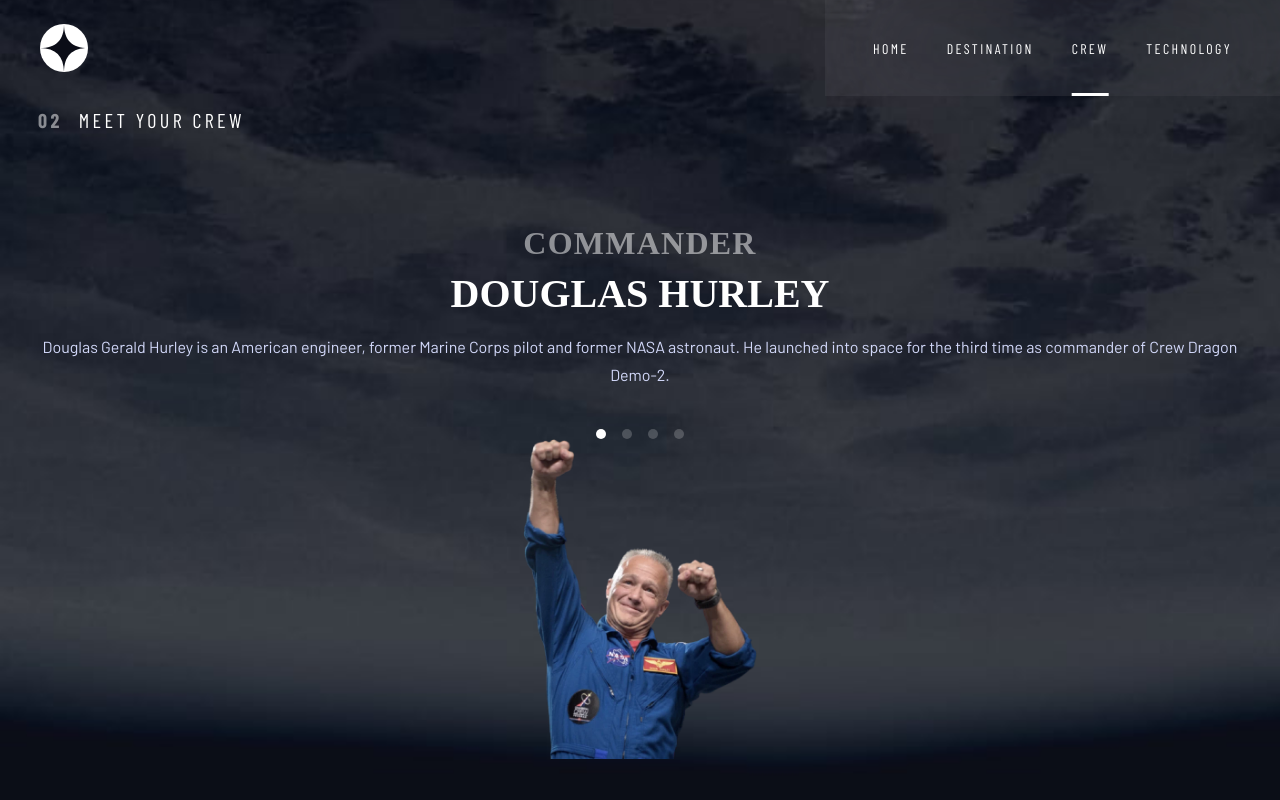
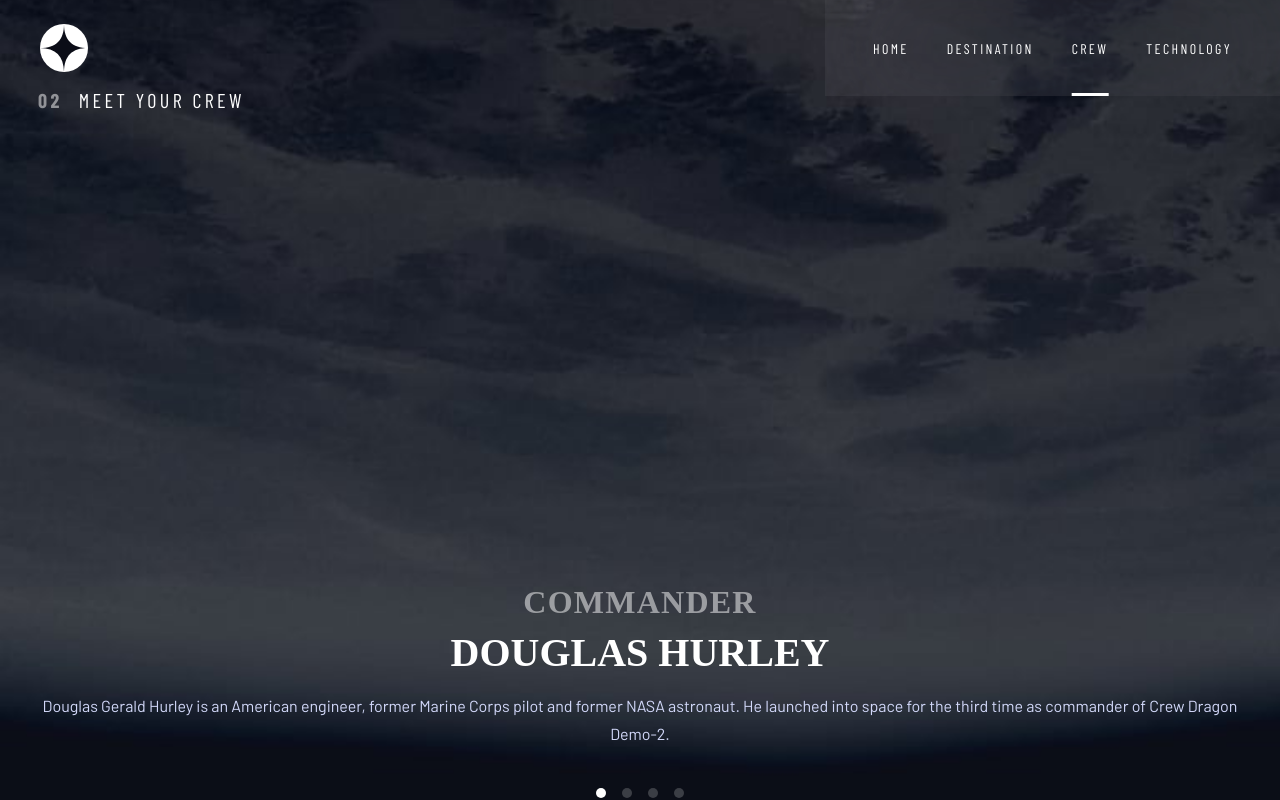
Before and after one commit to Hemsundar15/space-tourism-v.2--solution, a Next.js app: page /crew in a window 1280 px wide. Shown: the top 800 px of the page. Built offline with nearby package versions, Linux system fonts and the light colour scheme; a web font is replaced by a local one.

Commit message:
Fixed some styles

```diff
--- a/scss/components/crew/_index.scss
+++ b/scss/components/crew/_index.scss
@@ -5,6 +5,11 @@
     padding-top: 88px;
 
     display: grid;
+    gap: 32px;
+
+    @media (min-width: $layout-breakpoint-medium) {
+        grid-auto-rows: 24px 100% 100%;
+    }
 }
 
 .crew__imageholder {
@@ -46,6 +51,7 @@
     display: flex;
     flex-direction: column;
     gap: 32px;
+    padding: 0 0 64px 0;
 
     .crew__nav {
         display: flex;
```
